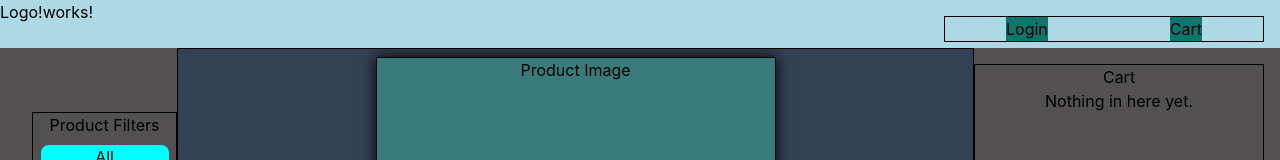
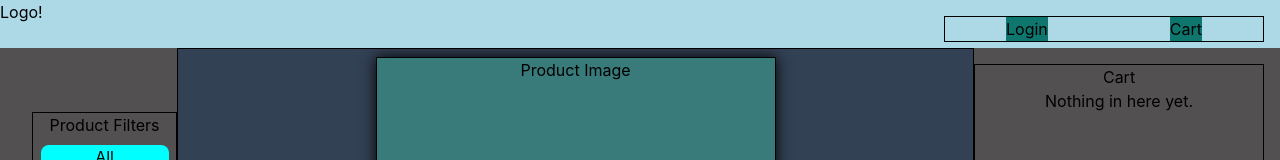
Before and after one commit to JustSteve2k/online-store, a React (Create React App) app: page / in a window 1280 px wide. Shown: the top 160 px of the page. Built offline with nearby package versions, Linux system fonts and the light colour scheme.

Commit message:
remove extra code

```diff
--- a/src/components/Header.js
+++ b/src/components/Header.js
@@ -2,19 +2,13 @@ import React, { useContext } from "react";
 import "./Header.css";
 
 import { LoggedInContext } from "../context/LoggedInContext";
-// import { ProductContext } from "../context/ProductContext";
-// import { TestContext } from "../context/TestContext";
 
 export default function Header(props) {
-  // const { contextTest, currentUser, isAdmin, isLoggedIn, logOutHandler } = useContext(LoggedInContext);
   const { currentUser, isAdmin, isLoggedIn, logOutHandler } = useContext(LoggedInContext);
-  const logCTX = useContext(LoggedInContext);
-  // const productCTX = useContext(ProductContext);
 
   return (
     <div className="headerMain">
       Logo!
-      {logCTX.contextTest}
       <div className="links">
         {isAdmin && <button>AdminPanel</button>}
         {isLoggedIn ? <button>{currentUser}</button> : <button onClick={props.showLoginHandler}>Login</button>}
```
